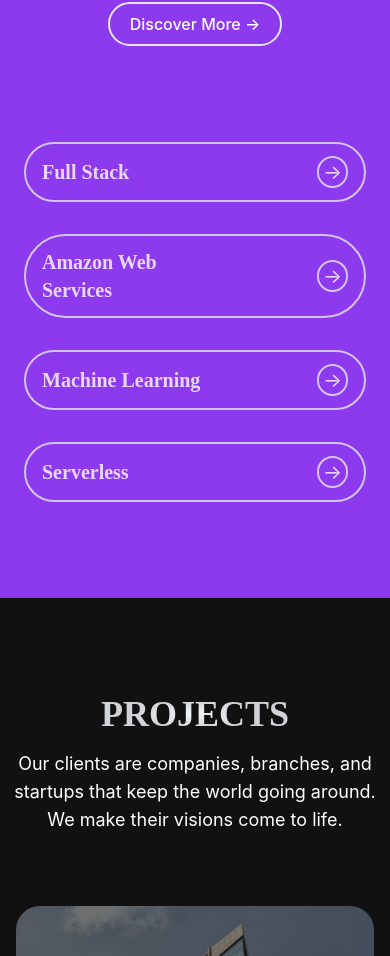
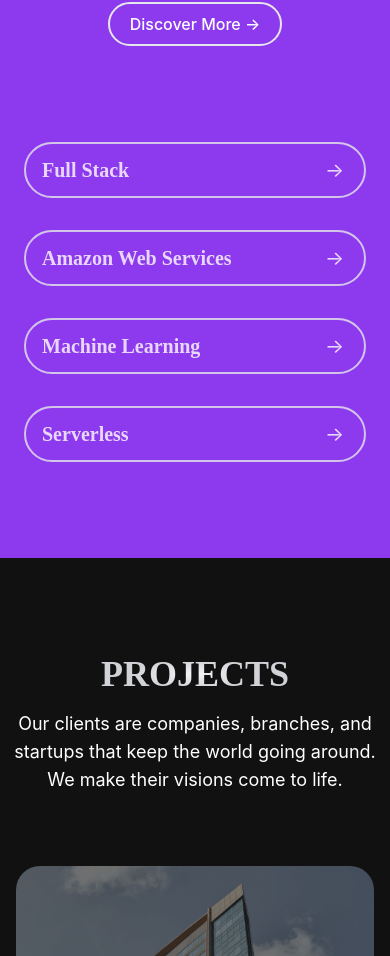
Before and after one commit to kultheco/kulthemedia-web, a React (Create React App) app: page / in a window 390 px wide. Shown: the part 2159-3115 px from the top of the page. Built offline with nearby package versions, Linux system fonts and the light colour scheme.

Commit message:
update ourservices

```diff
--- a/src/components/HomeComp/OurServices.jsx
+++ b/src/components/HomeComp/OurServices.jsx
@@ -40,7 +40,7 @@ const OurServices = () => {
               <h1 className="mr-10 lg:mr-28 font-semibold" key={index}>
                 {service.name}
               </h1>
-              <p className="border-2 rounded-full px-1 lg:px-3">&rarr;</p>
+              <p className="md:border-2 rounded-full px-1 lg:px-3">&rarr;</p>
             </div>
           </a>
         ))}
```
